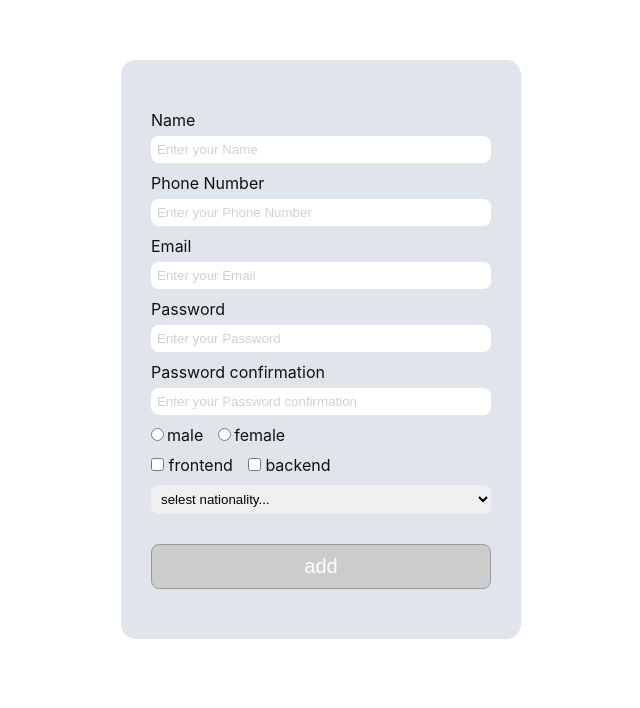
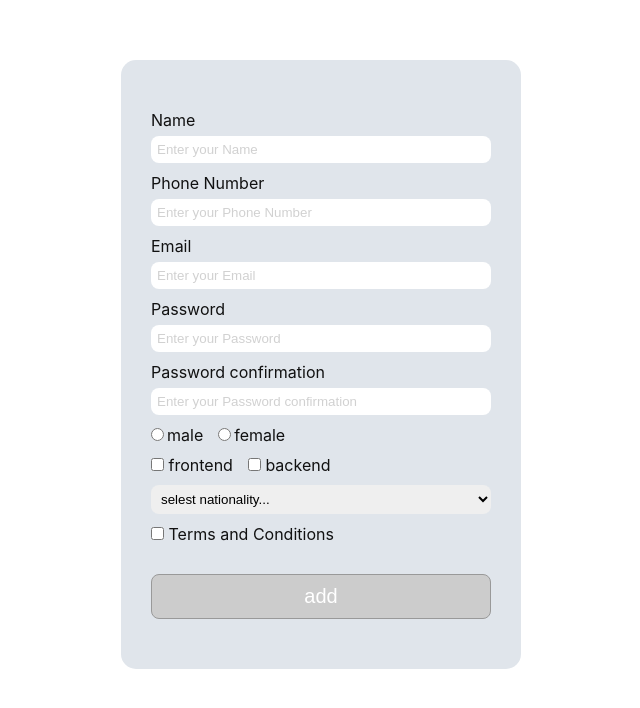
Before and after one commit to imanakhondi/-React-form-validation-formik, a React (Create React App) app: page / in a window 1280 px wide. Shown: the top 708 px of the page, without its empty margins (319-959 px from the left). Built offline with nearby package versions, Linux system fonts and the light colour scheme.

Commit message:
create boolean checkbox component

```diff
--- a/src/components/SignUpForm.js
+++ b/src/components/SignUpForm.js
@@ -1,5 +1,6 @@
 import { useFormik } from "formik";
 import * as Yup from "yup";
+import BooleanCheckBox from "./common/BooleanCheckBox";
 import CheckBoxInput from "./common/CheckBoxInput";
 import Input from "./common/Input";
 import RadioInput from "./common/RadioInput";
@@ -29,6 +30,7 @@ const initialValues = {
   gender: "",
   intrests: [],
   nationality: "",
+  terms: false,
 };
 
 const onSubmit = (values) => {
@@ -55,6 +57,9 @@ const validationSchema = Yup.object({
   gender: Yup.string().required("gender is required"),
   intrests: Yup.array().required("intrests is required").min(1),
   nationality: Yup.string().required("nationality is required"),
+  terms: Yup.boolean()
+    .required("terms and conditions must be specified")
+    .oneOf([true], "Must Accept Terms and Conditions "),
 });
 
 const SignUpForm = () => {
@@ -72,12 +77,18 @@ const SignUpForm = () => {
         <form onSubmit={formik.handleSubmit}>
           <Input formik={formik} name="name" label="Name" />
           <Input formik={formik} name="phoneNumber" label="Phone Number" />
-          <Input formik={formik} name="email" label="Email" />
-          <Input formik={formik} name="password" label="Password" />
+          <Input formik={formik} name="email" label="Email" type="email" />
+          <Input
+            formik={formik}
+            name="password"
+            label="Password"
+            type="password"
+          />
           <Input
             formik={formik}
             name="passwordConfirm"
             label="Password confirmation"
+            type="password"
           />
           <RadioInput
             formik={formik}
@@ -94,7 +105,11 @@ const SignUpForm = () => {
             name="nationality"
             selectOptions={selectOptions}
           />
-
+          <BooleanCheckBox
+            formik={formik}
+            name="terms"
+            label="Terms and Conditions"
+          />
           <button type="submit" disabled={!formik.isValid}>
             add
           </button>
--- /dev/null
+++ b/src/components/common/BooleanCheckBox.js
@@ -0,0 +1,21 @@
+const BooleanCheckBox = ({formik,name,label}) => {
+  return (
+    <div className="formControl">
+      <input
+        type="checkbox"
+        id={name}
+        name={name}
+        value={true}
+        onBlur={formik.handleBlur}
+        onChange={formik.handleChange}
+        checked={formik.values[name]}
+      />
+      <label htmlFor={name}> {label}</label>
+      {formik.errors[name] && formik.touched[name] && (
+        <div className="error">{formik.errors[name]}</div>
+      )}
+    </div>
+  );
+};
+
+export default BooleanCheckBox;
```
